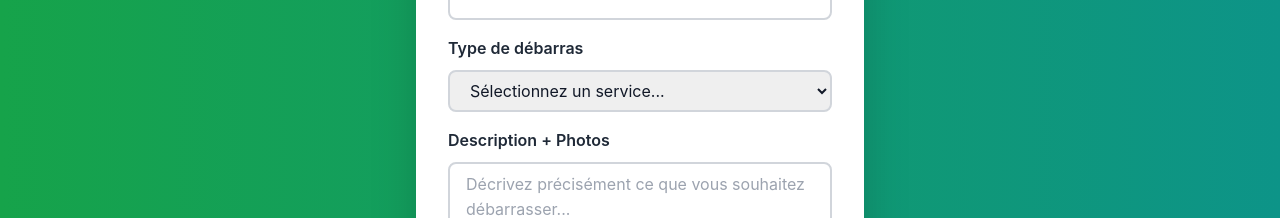
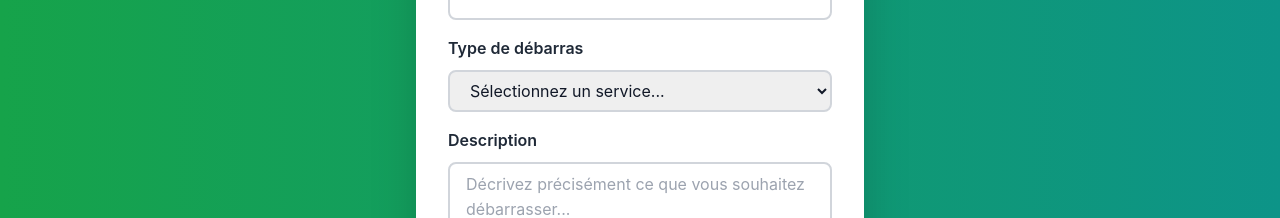
Before and after one commit to Clearout2026/Clearout, a Next.js app: page / in a window 1280 px wide. Shown: the part 2720-2938 px from the top of the page. Built offline with nearby package versions, Linux system fonts and the light colour scheme.

Commit message:
Simplify label to Description only

```diff
--- a/components/QuoteForm.tsx
+++ b/components/QuoteForm.tsx
@@ -147,7 +147,7 @@ export default function QuoteForm() {
           </div>
 
           <div className="mb-6">
-            <label className="block mb-2 font-semibold text-gray-800">Description + Photos</label>
+            <label className="block mb-2 font-semibold text-gray-800">Description</label>
 
             <textarea
               name="description"
```
